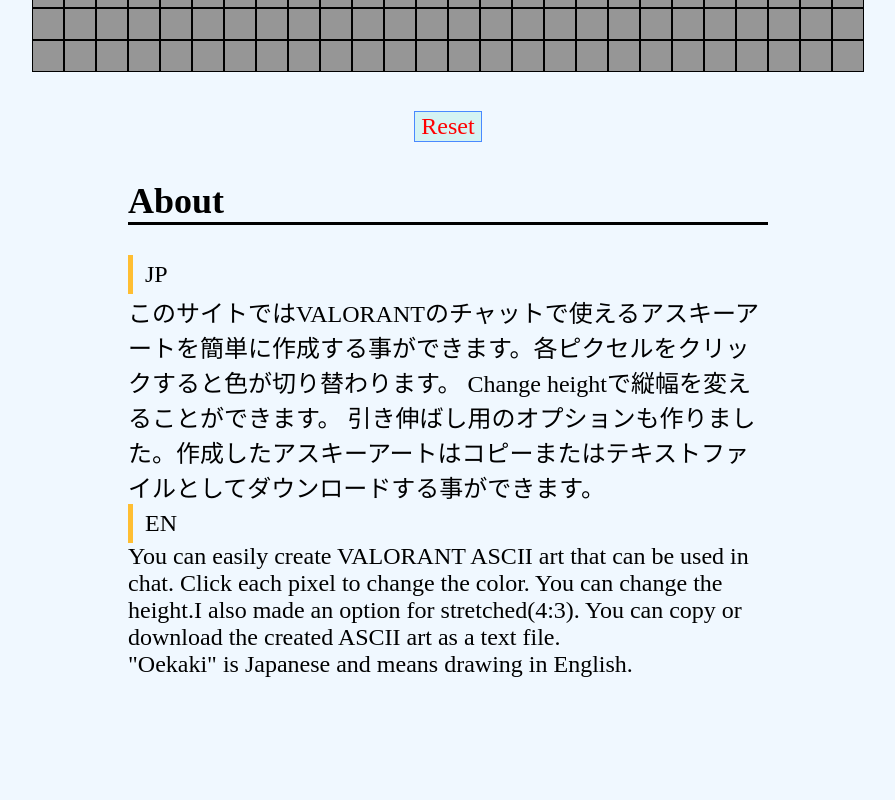
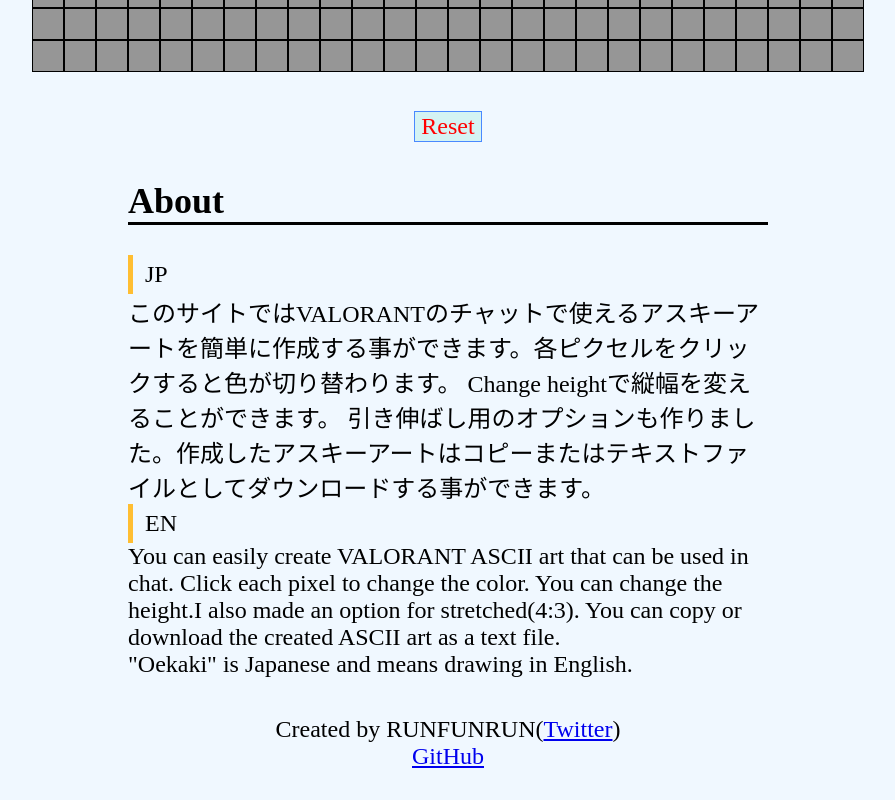
Before and after one commit to RUNFUNRUN/VALORANT-Oekaki-Chat, a React (Create React App) app: page / in a window 1280 px wide. Shown: the part 508-1308 px from the top of the page, without its empty margins (192-1087 px from the left). Before the commit the page ends 1224 px from the top, so only its background shows below. Built offline with nearby package versions, Linux system fonts and the light colour scheme; the HTML template or start-up script is replaced by a standard one.

Commit message:
footer追加

```diff
--- a/src/App.css
+++ b/src/App.css
@@ -34,7 +34,7 @@
 
 footer{
     text-align: center;
-    margin-top: 10px;
+    margin: 30px;
 }
 
 .actionClicked:active{
--- a/src/App.js
+++ b/src/App.js
@@ -2,6 +2,7 @@
 import {Header} from './components/Header';
 import {Display} from './components/Display';
 import {About} from './components/About';
+import {Footer} from './components/Footer';
 
 function App() {
     return (
@@ -9,6 +10,7 @@
             <Header />
             <Display />
             <About />
+            <Footer />
         </>
     );
 }
--- /dev/null
+++ b/src/components/Footer.jsx
@@ -0,0 +1,17 @@
+import '../App.css';
+
+export function Footer() {
+    const twitter = "https://twitter.com/GRAPH_fps";
+    const github = "https://github.com/RUNFUNRUN/VALORANT-Oekaki-Chat.git";
+
+    return (
+        <footer>
+            <p>
+                Created by RUNFUNRUN(<a href={twitter}>Twitter</a>)
+            </p>
+            <p>
+                <a href={github}>GitHub</a>
+            </p>
+        </footer>
+    );
+}
```
